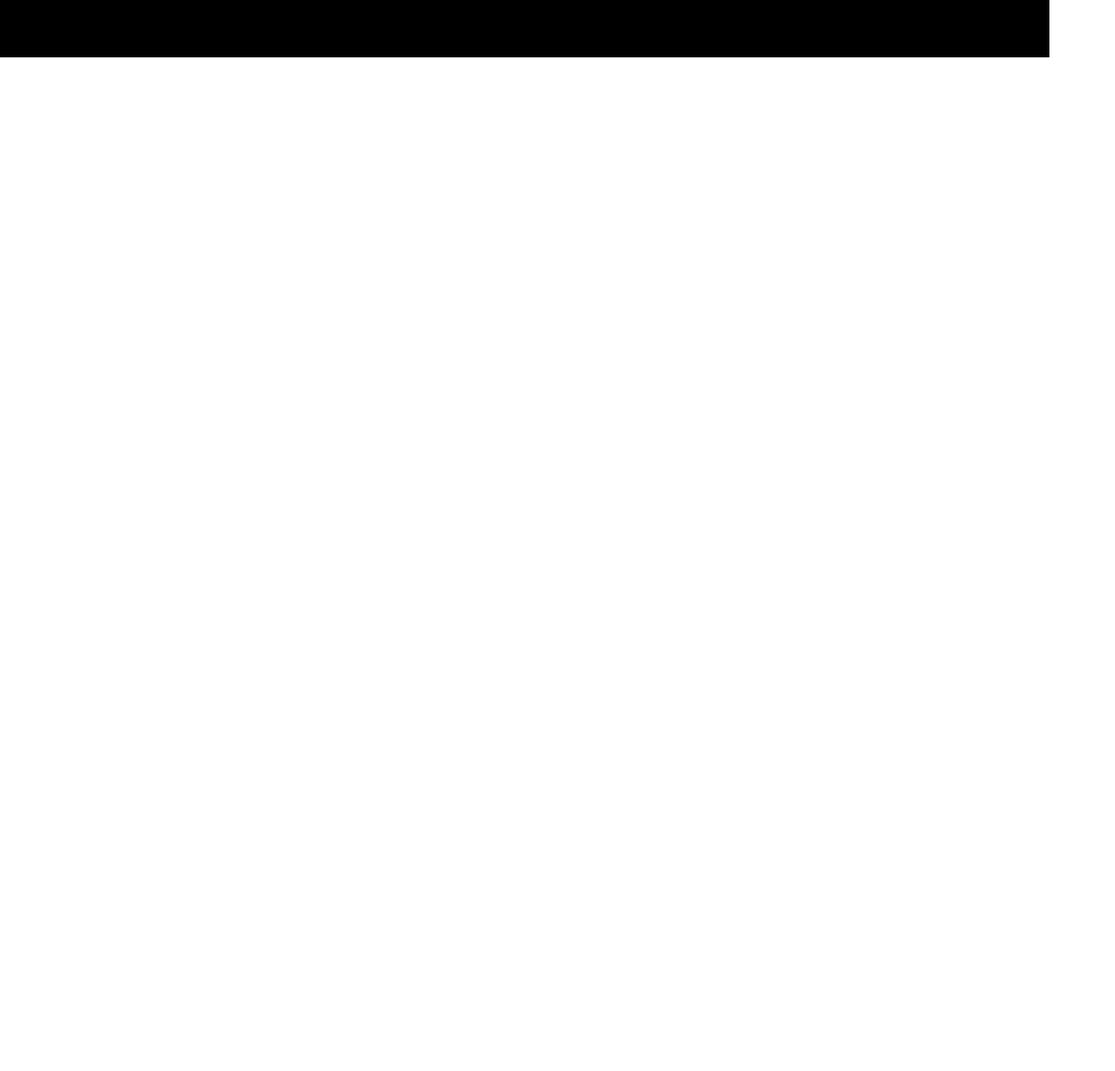
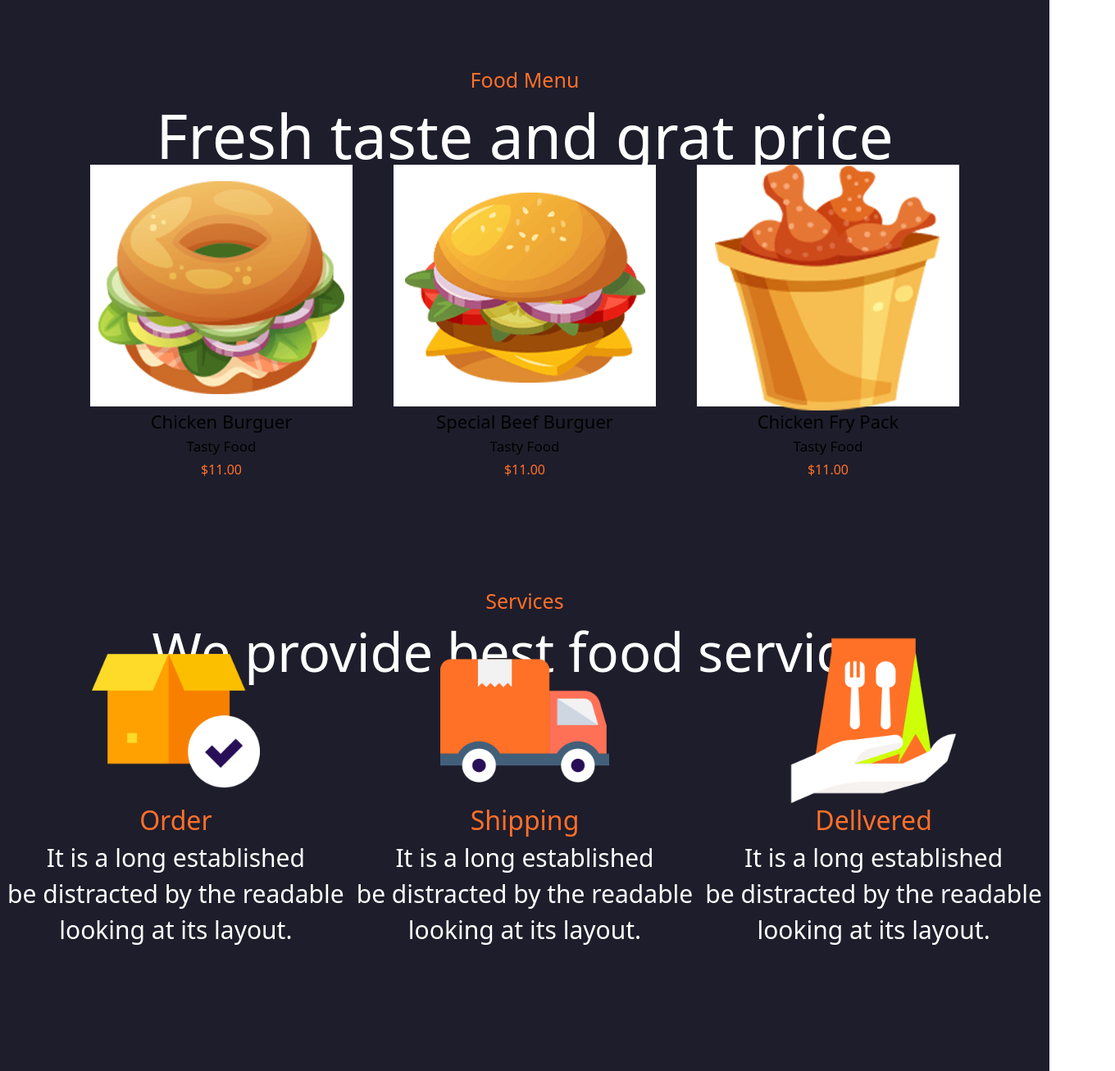
Before and after one commit to BonIcy/prueba, a plain HTML site: page index.html in a window 1280 px wide. Shown: the part 1260-2567 px from the top of the page at 82% size, 1360 px wide, since content can reach past the window. Before the commit the page ends 1330 px from the top, so only its background shows below. Drawn offline with nearby package versions, Linux system fonts and the light colour scheme.

Commit message:
pruebaedit2

```diff
--- a/css/styles.css
+++ b/css/styles.css
@@ -2,31 +2,37 @@
 @import url(xd.css);
 
 body{
-   background: black;
+   background: 1e1d2b;
    font-family: 'Poppins', sans-serif;
 }
 
 .container-fluid{
-   background: #000;
+   background: #1e1d2b;
    font-family: 'Poppins', sans-serif;
 }
 .barratitulo{
-   background: #000;
+   background: #1e1d2b;
    color: #ff702a;
    font-size: 55px;
+   padding: 20px;
+
 }
 
 .navbar-nav .nav-link{
-   background: #000;
+   background: #1e1d2b;
    display: grid;
    color: white;
    border: transparent;
+   justify-content: space-between;
+   font-size: 30px;
+   gap: 25px;
+   padding: 20px;
 }
 
 .pagina1{
    display: grid;
    font-family: 'Poppins', sans-serif;
-   background: #000;
+   background: #1e1d2b;
    width: 100%;
    height: 100%;
 
@@ -37,25 +43,26 @@ body{
    display: grid;
    justify-content:start;
    text-align:left;
-   font-size: 100px;
-   padding-top: 175px;
+   font-size: 75px;
+   padding-top: 125px;
    color: #ff702a;
-   margin-left: 250px;
+   margin-left: 150px;
 }
 .p1text h3{
    display: grid;
-   margin-left: 250px;
+   margin-left: 150px;
    color: #fff;
    text-align:left;
    justify-content: start;
+
 }
 
 .p1text button{
    display: grid;
-   margin-left: 250px;
+   margin-left: 150px;
    background-color: #ff702a;
    color: #fff;
-   border: #000;
+   border: #1e1d2b;
    align-content: center;
    width: 155px;
    height: 30px;
@@ -63,28 +70,28 @@ body{
 
 .p1img{
    display: grid;
-   width: auto;
-   margin: auto;
-   height: 620px;
-   margin-right: 200px;
-   align-items: center;
-   padding-bottom: 100px;
+   width: 85%;
+   height: 95%;
+   justify-content: center;
+   margin-right: 100px;
+   padding-bottom: 50px;
 
 }
 .pagina2{
    display: grid;
    font-family: 'Poppins', sans-serif;
-   background: #000;
+   background: #1e1d2b;
    width: 100%;
    height: 100%;
+   padding-bottom: 100px;
 }
 .p2img{
    display: grid;
    width: auto;
    margin: auto;
-   height: 620px;
+   height: 550px;
    align-items: center;
-   padding-bottom: 100px;
+   padding-top: 0px;
 }
 
 .p2text h4{
@@ -92,7 +99,7 @@ body{
    justify-content:start;
    text-align:left;
    font-size: 15px;
-   padding-top: 165px;
+   padding-top: 105px;
    color: #ff702a;
    margin-right: 250px;
 }
@@ -112,14 +119,243 @@ body{
    color: #fff;
    margin-right: 250px;
 
+
 }
 .p2text button{
    display: grid;
 
    background-color: #ff702a;
    color: #fff;
-   border: #000;
+   border: #1e1d2b;
    align-content: center;
    width: 155px;
    height: 30px;
 }
+
+.pagina3{
+   display: grid;
+   background: #1e1d2b;
+   width: 100%;
+   height: 100%;
+}
+.p3text{
+   display: grid;
+   justify-content: center;
+   align-items: center;
+   text-align: center;
+}
+.p3text h4{
+   display: grid;
+   color:#ff702a;
+   font-size: 25px;
+}
+.p3text h3{
+   color: #fff;
+   font-size: 75px;
+}
+.p3img {
+   display: flex;
+  justify-content: center;
+   padding: 55px;
+   gap: 50px;
+   width: 100%;
+   height: 91%;
+}
+.p3img .price1{
+   display: grid;
+   text-align: center;
+   justify-content: center;
+   background: #fff;
+   width: 320px;
+}
+.p3img .price2{
+   display: grid;
+   text-align: center;
+   justify-content: center;
+   background: #fff;
+   width: 320px;
+}
+.p3img .price3{
+   display: grid;
+   text-align: center;
+   justify-content: center;
+   background: #fff;
+   width: 320px;
+}.pagina3{
+   display: grid;
+   background: #1e1d2b;
+   width: 100%;
+   height: 100%;
+}
+.p3text{
+   display: grid;
+   justify-content: center;
+   align-items: center;
+   text-align: center;
+}
+.p3img .f1{
+   height: 100%;
+   width: 100%;
+
+}
+.p3img .f2{
+   height: 100%;
+   width: 100%;
+}
+.p3img .f3{
+   height: 100%;
+   width: 100%;
+}
+.p3img .price1 h2, h3{
+   color: #000;
+}
+.p3img .price1 h2{
+   font-size: 22px;
+}
+.p3img .price1 h3{
+   font-size: 17px;
+
+}
+
+.p3img .price1 h4{
+   color: #ff702a;
+   font-size: 16px;
+}
+
+.p3img .price2 h2, h3{
+   color: #000;
+}
+
+.p3img .price2 h2, h3{
+   color: #000;
+}
+.p3img .price2 h2{
+   font-size: 22px;
+}
+.p3img .price2 h3{
+   font-size: 17px;
+}
+.p3img .price2 h4{
+   color: #ff702a;
+   font-size: 16px;
+}
+
+.p3img .price3 h2, h3{
+   color: #000;
+
+}
+.p3img .price3 h2, h3{
+   color: #000;
+}
+.p3img .price3 h2{
+   font-size: 22px;
+}
+.p3img .price3 h3{
+   font-size: 17px;
+}
+.p3img .price3 h4{
+   color: #ff702a;
+   font-size: 16px;
+}
+
+.pagina4{
+   display: grid;
+   background: #1e1d2b;
+   width: 100%;
+   height: 100%;
+}
+.p4text{
+   display: grid;
+   justify-content: center;
+   align-items: center;
+   text-align: center;
+}
+
+.p4text h4{
+   display: grid;
+   color:#ff702a;
+   font-size: 25px;
+}
+.p4text h3{
+   color: #fff;
+   font-size: 65px;
+   padding-bottom: 50px;
+}
+.p4img{
+   display: flex;
+   justify-content: space-evenly;
+   width: 100%;
+   width: 100%;
+   padding-bottom: 25px;
+}
+
+.p4img .info1{
+   display: grid;
+   text-align: center;
+   justify-content: center;
+   width: 33%;
+   height: 90%;
+}
+.p4img .info2{
+   display: grid;
+   text-align: center;
+   justify-content: center;
+   width: 33%;
+   height: 90%;
+}
+.p4img .info3{
+   display: grid;
+   text-align: center;
+   justify-content: center;
+   width: 33%;
+   height: 90%;
+}
+
+.p4img .i1{
+   display: grid;
+   justify-self: center;
+   align-self: center;
+   height: 100%;
+   width: 50%;
+
+}
+.p4img .i2{
+   display: grid;
+   justify-self: center;
+   align-self: center;
+   height: 100%;
+   width: 50%;
+}
+.p4img .i3{
+   display: grid;
+   justify-self: center;
+   align-self: center;
+   height: 100%;
+   width: 50%;
+}
+
+.p4img .info1 h2{
+   color: #ff702a;
+   font-size: 32px;
+}
+.p4img .info1 h3{
+   color: #fff;
+   font-size: 30px;
+}
+
+.p4img .info2 h2{
+   color: #ff702a;
+   font-size: 32px;
+}
+.p4img .info2 h3{
+   color: #fff;
+   font-size: 30px;
+}
+.p4img .info3 h2{
+   color: #ff702a;
+   font-size: 32px;
+}
+.p4img .info3 h3{
+   color: #fff;
+   font-size: 30px;
+}
--- a/css/xd.css
+++ b/css/xd.css
@@ -5,3 +5,11 @@
 .pagina2{
     grid-template-columns: 50% 50%;
 }
+
+.pagina3 {
+    grid-template-rows: 10% 70%;
+}
+
+.pagina4{
+    grid-template-rows: 10% 70%;
+}
--- a/index.html
+++ b/index.html
@@ -41,12 +41,12 @@
             <button class="menuhoy">Today's Menu</button>
         </div>
         <div class="p1img">
-            <img class ="p1img"src="img/home.png">
+            <img class ="p1img"src="/img/home.png">
         </div>
     </section>
     <section class ="pagina2">
         <div class="p2img">
-            <img src="img/about.png">
+            <img src="/img/about.png">
         </div>
         <div class="p2text">
             <h4>About us</h4>
@@ -58,6 +58,61 @@
             <button id="learnm">Learn more</button>
         </div>
     </section>
+    <section class="pagina3">
+        <div class="p3text">
+            <h4>Food Menu</h4>
+            <h3>Fresh taste and grat price</h3>
+        </div>
+        <div class="p3img">
+            <div class="price1">
+                <img class="f1" src="img/food1.png">
+                <h2>Chicken Burguer</h2>
+                <h3>Tasty Food</h3>
+                <h4>$11.00</h4>
+            </div>
+            <div class="price2">
+                <img class="f2" src="img/food2.png">
+                <h2>Special Beef Burguer</h2>
+                <h3>Tasty Food</h3>
+                <h4>$11.00</h4>
+            </div>
+            <div class="price3">
+                <img class="f3" src="img/food3.png">
+                <h2>Chicken Fry Pack</h2>
+                <h3>Tasty Food</h3>
+                <h4>$11.00</h4>
+            </div>
+        </div>
+    </section>
+    <section class="pagina4">
+        <div class="p4text">
+            <h4>Services</h4>
+            <h3>We provide best food services</h3>
+        </div>
+        <div class="p4img">
+            <div class="info1">
+                <img class="i1" src="img/s1.png">
+                <h2>Order</h2>
+                <h3>It is a long established </h3>
+                <h3>be distracted by the readable </h3>
+                <h3>looking at its layout.</h3>
+            </div>
+            <div class="info2">
+                <img class="i2" src="img/s2.png">
+                <h2>Shipping</h2>
+                <h3>It is a long established </h3>
+                <h3>be distracted by the readable </h3>
+                <h3>looking at its layout.</h3>
+            </div>
+            <div class="info3">
+                <img class="i3" src="img/s3.png">
+                <h2>Dellvered</h2>
+                <h3>It is a long established </h3>
+                <h3>be distracted by the readable </h3>
+                <h3>looking at its layout.</h3>
+            </div>
+        </div>
+    </section>
 
     <script src="https://cdn.jsdelivr.net/npm/bootstrap@5.0.2/dist/js/bootstrap.bundle.min.js" integrity="sha384-MrcW6ZMFYlzcLA8Nl+NtUVF0sA7MsXsP1UyJoMp4YLEuNSfAP+JcXn/tWtIaxVXM" crossorigin="anonymous"></script>
  </body>
```
